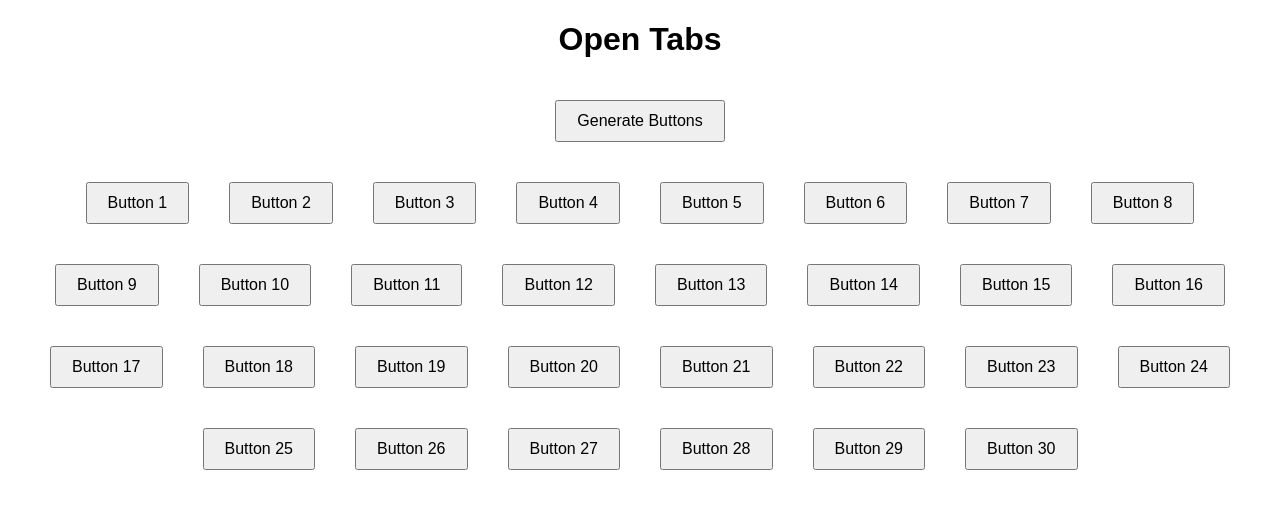
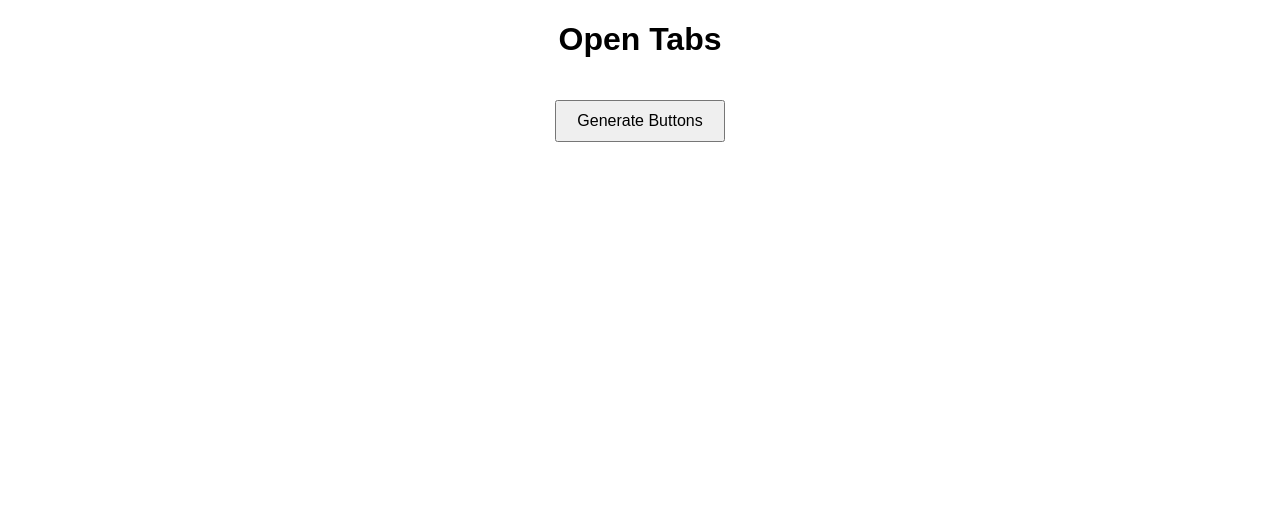
Before and after one commit to harshit391/Bing-Points-Completion, a plain HTML site: page index.html in a window 1280 px wide. Both pictures are taken after a click on the button "Generate Buttons". Drawn offline with Linux system fonts and the light colour scheme.

Commit message:
Checking

```diff
--- a/index.html
+++ b/index.html
@@ -23,13 +23,14 @@
     }
 
     function generateButtons() {
-      var buttonsContainer = document.getElementById("buttons-container");
-      var buttons = "";
-      for (let i = 1; i <= 30; i++) {
-        var url = "https://www.bing.com/search?pglt=41&q=" + i + "&cvid=74ce85a08c7a4e8f8e18c6d29cdc1309&aqs=edge.0.69i59l3j69i61j69i60l2j69i65l3.6324j0j1&FORM=ANSPA1&PC=U531"; // Replace with your search URL
-        buttons += "<button onclick=\"openTab('" + url + "')\">Button " + i + "</button>";
-      }
-      buttonsContainer.innerHTML = buttons;
+      // var buttonsContainer = document.getElementById("buttons-container");
+      // var buttons = "";
+      // for (let i = 1; i <= 30; i++) {
+      //   var url = "https://www.bing.com/search?pglt=41&q=" + i + "&cvid=74ce85a08c7a4e8f8e18c6d29cdc1309&aqs=edge.0.69i59l3j69i61j69i60l2j69i65l3.6324j0j1&FORM=ANSPA1&PC=U531"; // Replace with your search URL
+      //   buttons += "<button onclick=\"openTab('" + url + "')\">Button " + i + "</button>";
+      // }
+      // buttonsContainer.innerHTML = buttons;
+      window.open("https://www.youtube.com/","_blank");
     }
   </script>
 </head>
```
